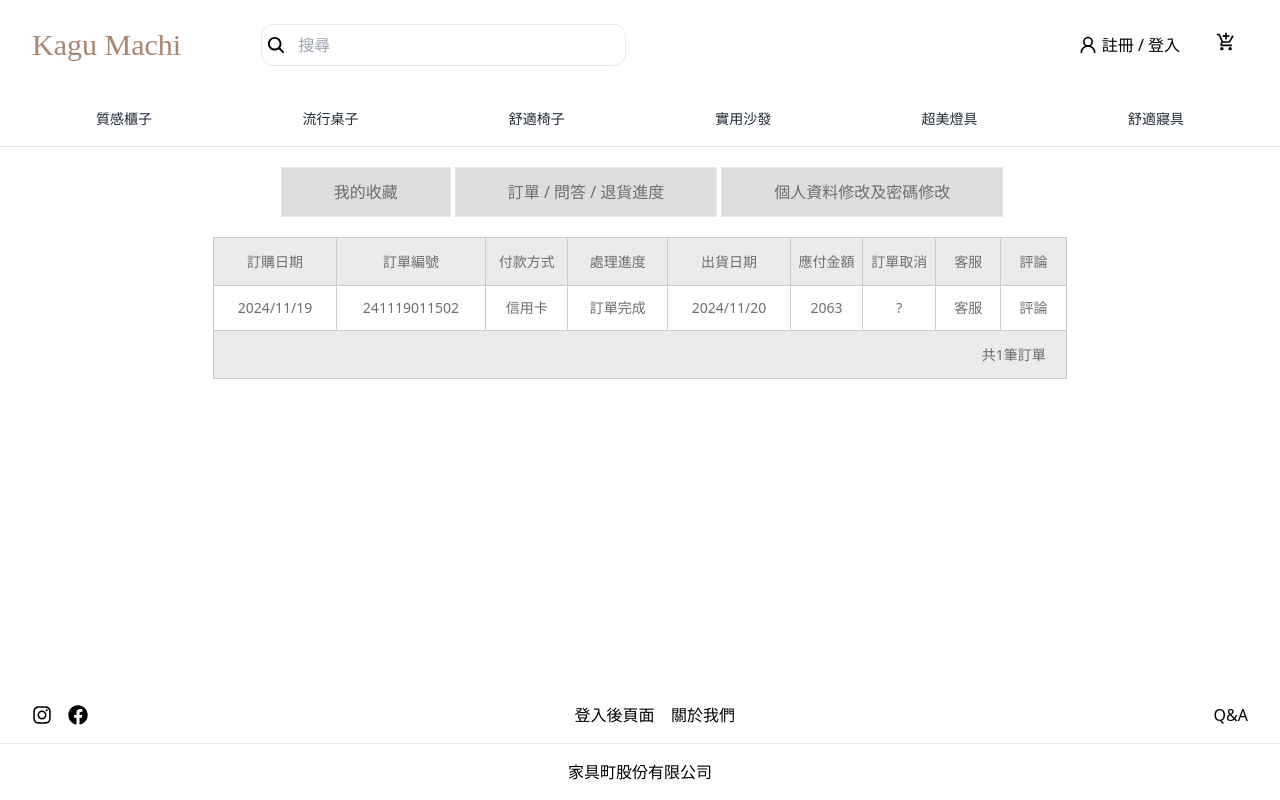
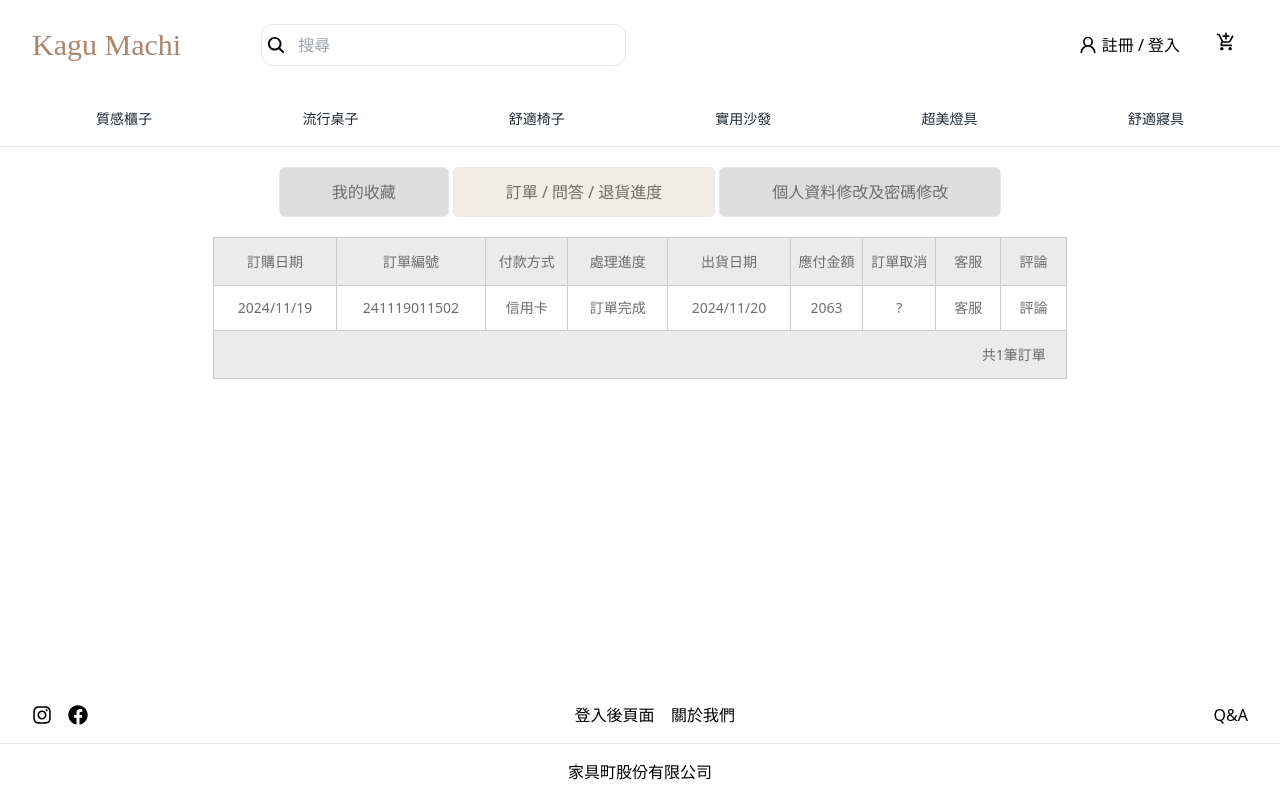
Before and after one commit to emmalu0309/Kagumachi, a React (Vite) app: page /Kagumachi/MemberInfo/MyOrders in a window 1280 px wide. Built offline with nearby package versions, Linux system fonts and the light colour scheme; a web font is replaced by a local one.

Commit message:
增加MemberInfoNavbar顏色變化 變更檔案: MemberInfoNavbar.jsx

```diff
--- a/src/components/MemberInfoNavbar.jsx
+++ b/src/components/MemberInfoNavbar.jsx
@@ -1,23 +1,27 @@
-import { Link } from "react-router-dom";
+import { Link, useMatch } from "react-router-dom";
 
 function LoginNavbar() {
-  const ulLi = "bg-[#DDDDDD] p-3 hover:bg-[#F0EDE5] border ml-1";
+
+  const isMyKeep = useMatch("/MemberInfo/MyKeep");
+  const isMyOrders = useMatch("/MemberInfo/MyOrders");
+  const isProfile = useMatch("/MemberInfo/Profile");
   const link = "p-10 text-[#706E6C]";
+
   return (
     <div className="mt-5 flex justify-center">
       <div className="w-7/12">
         <ul className="flex justify-center">
-          <li className={ulLi}>
+          <li className={`${isMyKeep?'bg-[#F0EDE5]':'bg-[#DDDDDD]'} hover:bg-[#F0EDE5] p-3 border rounded-md`}>
             <Link className={link} to="MyKeep">
               我的收藏
             </Link>
           </li>
-          <li className={ulLi}>
+          <li className={`${isMyOrders?'bg-[#F0EDE5]':'bg-[#DDDDDD]'} hover:bg-[#F0EDE5] p-3 border rounded-md ml-1`}>
             <Link className={link} to="MyOrders">
               訂單 / 問答 / 退貨進度
             </Link>
           </li>
-          <li className={ulLi}>
+          <li className={`${isProfile?'bg-[#F0EDE5]':'bg-[#DDDDDD]'} hover:bg-[#F0EDE5] p-3 border rounded-md ml-1`}>
             <Link className={link} to="Profile">
               個人資料修改及密碼修改
             </Link>
--- a/src/pages/MyOrders.jsx
+++ b/src/pages/MyOrders.jsx
@@ -38,7 +38,7 @@ function Member() {
         </tbody>
         <tfoot>
           <tr>
-            <td className="h-12 py-2 px-5 bg-[#ebebeb] border border-[#ccc] text-[#686868] text-right" colspan="9">
+            <td className="h-12 py-2 px-5 bg-[#ebebeb] border border-[#ccc] text-[#686868] text-right" colSpan={9}>
               共1筆訂單
             </td>
           </tr>
```
